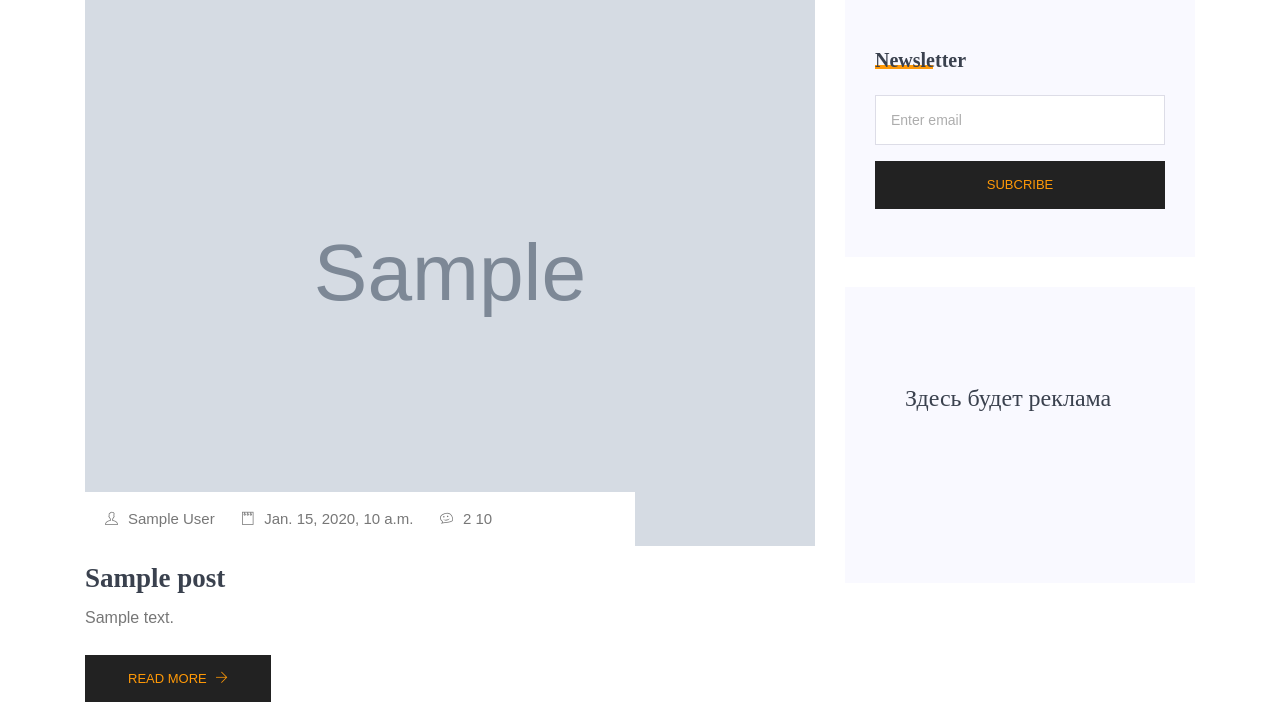
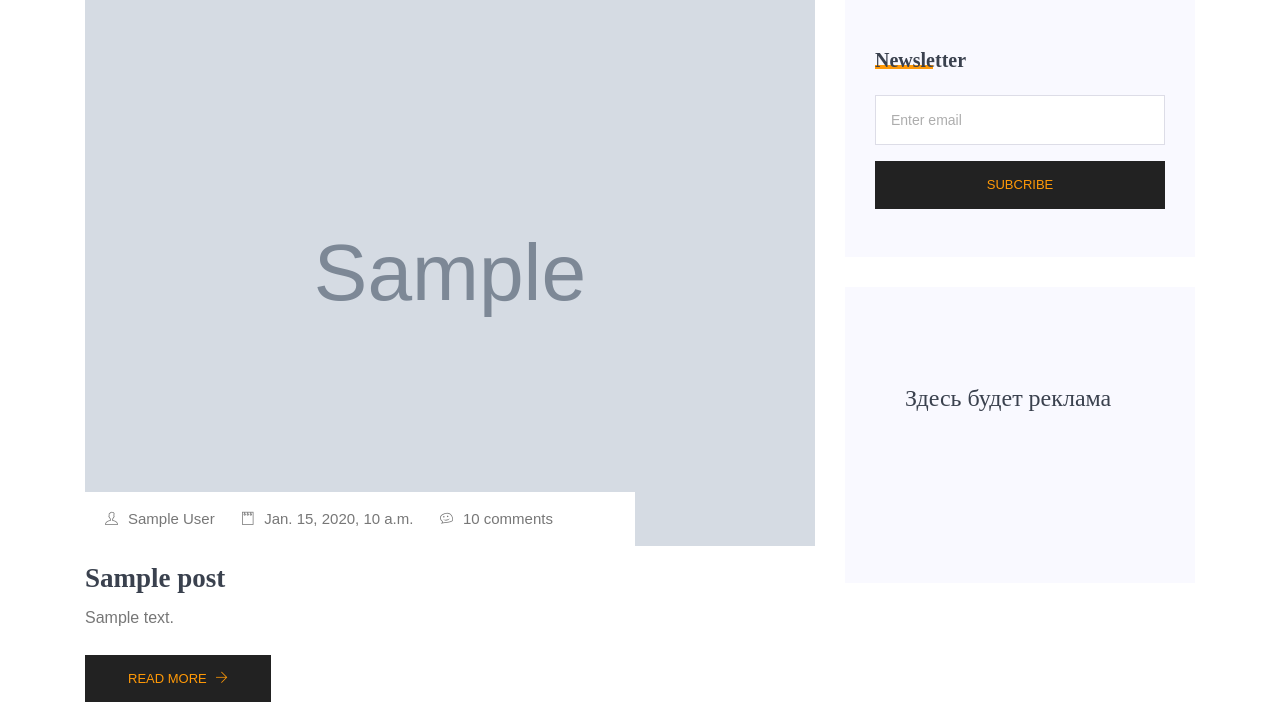
Before and after one commit to AlBan52/Blog_Repair, a Django app: template templates/index.html in a window 1280 px wide. Shown: the part 1616-2322 px from the top of the page. Run offline with Django 3.2, Linux system fonts and the light colour scheme; the template is opened without the code that fills it: most values are stand-ins (such as "Sample title", 1, 10 or a date in 2020); grey boxes marked "Sample" are stand-in pictures; some libraries are stand-ins or nearby versions.

Commit message:
Comment icon signed

```diff
--- a/templates/index.html
+++ b/templates/index.html
@@ -60,7 +60,7 @@
                   <ul class="thumb-info" style="max-width: 550px">
                     <li><a href="#"><i class="ti-user"></i>{{post.author}}</a></li>
                     <li><a href="#"><i class="ti-notepad"></i>{{post.published_at}}</a></li>
-                    <li><a href="#"><i class="ti-themify-favicon"></i>2 {{post.comments_amount}}</a></li>
+                    <li><a href="#"><i class="ti-themify-favicon"></i>{{post.comments_amount}} comments </a></li>
                   </ul>
               </div>
 
```
